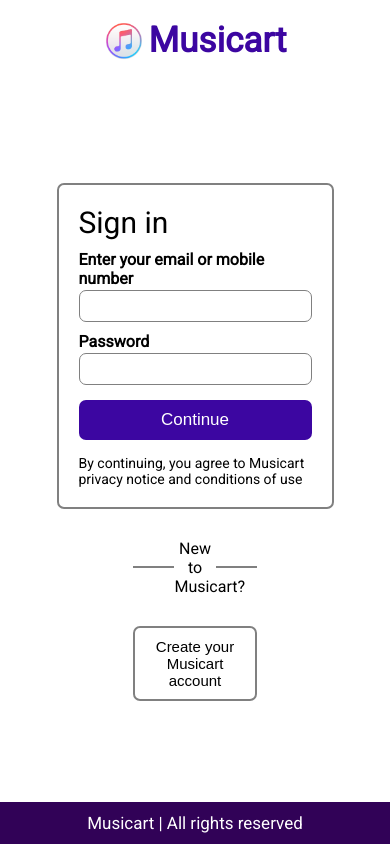
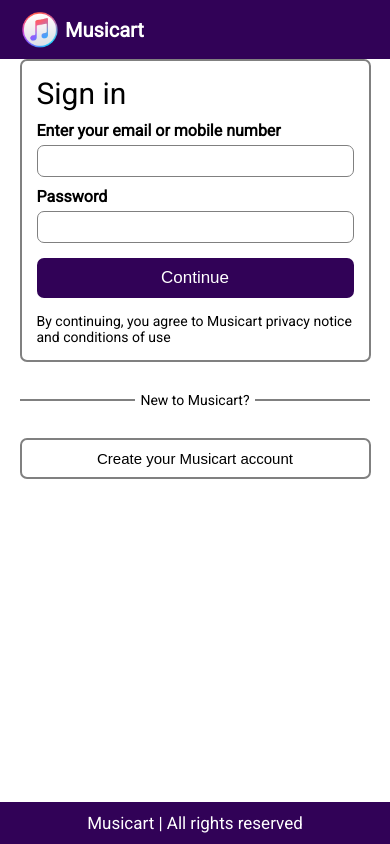
Before and after one commit to sudeep20000/ElectraCart, a React (Vite) app in the folder client/: page / in a window 390 px wide. Both pictures are taken after a click on the element "Login". Built offline with nearby package versions, Linux system fonts and the light colour scheme; no server answers.

Commit message:
done for login and register page

```diff
--- a/client/src/components/footer/Footer.module.css
+++ b/client/src/components/footer/Footer.module.css
@@ -3,7 +3,7 @@
   display: flex;
   justify-content: center;
   align-items: center;
-  background-color: rgb(49, 2, 87);
+  background-color: #310257;
   color: white;
   font-size: 17px;
 }
--- a/client/src/components/login/Login.jsx
+++ b/client/src/components/login/Login.jsx
@@ -49,10 +49,20 @@
 
   return (
     <div className={styles.outer_div}>
+      {window.screen.width >= 320 && window.screen.width <= 425 && (
+        <p className={styles.welcome}>Welcome</p>
+      )}
       <div className={styles.inner_div}>
         <div className={styles.form_container}>
           <form className={styles.form} onSubmit={handleSubmit}>
-            <p className={styles.form_name}>Sign in</p>
+            {window.screen.width >= 320 && window.screen.width <= 425 ? (
+              <div className={styles.query_container}>
+                <p className={styles.sign_in}>Sign in.</p>
+                <p className={styles.query}>Already a customer?</p>
+              </div>
+            ) : (
+              <p className={styles.form_name}>Sign in</p>
+            )}
 
             <div className={styles.name}>
               <label htmlFor="logInID" className={styles.label}>
--- a/client/src/components/login/Login.module.css
+++ b/client/src/components/login/Login.module.css
@@ -66,7 +66,7 @@
   justify-content: center;
   align-items: center;
   color: #fff;
-  background-color: rgb(60, 6, 161);
+  background-color: #310257;
   font-size: 17px;
   height: 40px;
   width: 100%;
@@ -113,3 +113,37 @@
   color: red;
   font-size: 11px;
 }
+
+@media screen and (min-width: 320px) and (max-width: 425px) {
+  .outer_div {
+    width: 90%;
+    justify-content: flex-start;
+  }
+  .inner_div {
+    width: 100%;
+    padding: 15px;
+  }
+  .welcome {
+    align-self: flex-start;
+    font-size: 45px;
+    margin-top: 40px;
+    color: #310257;
+  }
+  .query_container {
+    display: flex;
+    justify-content: flex-start;
+    align-items: center;
+    gap: 4px;
+    margin-bottom: 20px;
+  }
+  .query_container .sign_in {
+    font-weight: bold;
+    font-size: 20px;
+  }
+  .para p {
+    font-size: 14px;
+  }
+  .name {
+    gap: 5px;
+  }
+}
--- a/client/src/components/loginAndRegister/LoginAndRegister.module.css
+++ b/client/src/components/loginAndRegister/LoginAndRegister.module.css
@@ -26,6 +26,25 @@
 .logo span {
   text-align: center;
   font-size: 35px;
-  color: rgb(60, 6, 161);
+  color: #310257;
   font-weight: bold;
 }
+
+@media screen and (min-width: 320px) and (max-width: 425px) {
+  .logo {
+    width: 100%;
+    height: 7vh;
+    justify-content: flex-start;
+    background-color: #310257;
+    padding: 0 20px;
+  }
+  .logo img {
+    height: 40px;
+  }
+  .logo span {
+    text-align: center;
+    font-size: 20px;
+    font-weight: bold;
+    color: #fff;
+  }
+}
--- a/client/src/components/register/Register.jsx
+++ b/client/src/components/register/Register.jsx
@@ -1,3 +1,4 @@
+/* eslint-disable react/no-unescaped-entities */
 import { useState } from "react";
 import axios from "axios";
 import { ToastContainer, toast } from "react-toastify";
@@ -55,10 +56,20 @@
 
   return (
     <div className={styles.outer_div}>
+      {window.screen.width >= 320 && window.screen.width <= 425 && (
+        <p className={styles.welcome}>Welcome</p>
+      )}
       <div className={styles.inner_div}>
         <div className={styles.form_container}>
           <form className={styles.form} onSubmit={handleContinue}>
-            <p className={styles.form_name}>Create Account</p>
+            {window.screen.width >= 320 && window.screen.width <= 425 ? (
+              <div className={styles.query_container}>
+                <p className={styles.form_name}>Create Account.</p>
+                <p className={styles.query}>Don't have an account?</p>
+              </div>
+            ) : (
+              <p className={styles.form_name}>Create Account</p>
+            )}
 
             <div className={styles.name}>
               <label htmlFor="name" className={styles.label}>
@@ -149,7 +160,7 @@
         </div>
       </div>
       <div className={styles.sign_in_msg}>
-        <p>Already have an account</p>
+        <p>Already have an account?</p>
         <p className={styles.sign_in} onClick={(e) => handelClickSetTab(e)}>
           Sign in
         </p>
--- a/client/src/components/register/Register.module.css
+++ b/client/src/components/register/Register.module.css
@@ -65,7 +65,7 @@
   display: flex;
   justify-content: center;
   align-items: center;
-  background-color: rgb(60, 6, 161);
+  background-color: #310257;
   color: #fff;
   font-size: 17px;
   height: 40px;
@@ -101,3 +101,36 @@
   color: red;
   font-size: 11px;
 }
+
+@media screen and (min-width: 320px) and (max-width: 425px) {
+  .outer_div {
+    width: 90%;
+  }
+  .inner_div {
+    width: 100%;
+    padding: 15px;
+  }
+  .welcome {
+    align-self: flex-start;
+    font-size: 45px;
+    margin-top: 40px;
+    color: #310257;
+  }
+  .query_container {
+    display: flex;
+    justify-content: flex-start;
+    align-items: center;
+    gap: 4px;
+    margin-bottom: 20px;
+  }
+  .query_container .form_name {
+    font-weight: bold;
+    font-size: 20px;
+  }
+  .para p {
+    font-size: 14px;
+  }
+  .name {
+    gap: 5px;
+  }
+}
--- a/client/src/service/helper.js
+++ b/client/src/service/helper.js
@@ -1,4 +1,4 @@
-const BASE_URL = "https://electracart-backend.onrender.com";
-// const BASE_URL = "http://localhost:5000";
+// const BASE_URL = "https://electracart-backend.onrender.com";
+const BASE_URL = "http://localhost:5000";
 
 export default BASE_URL;
```
